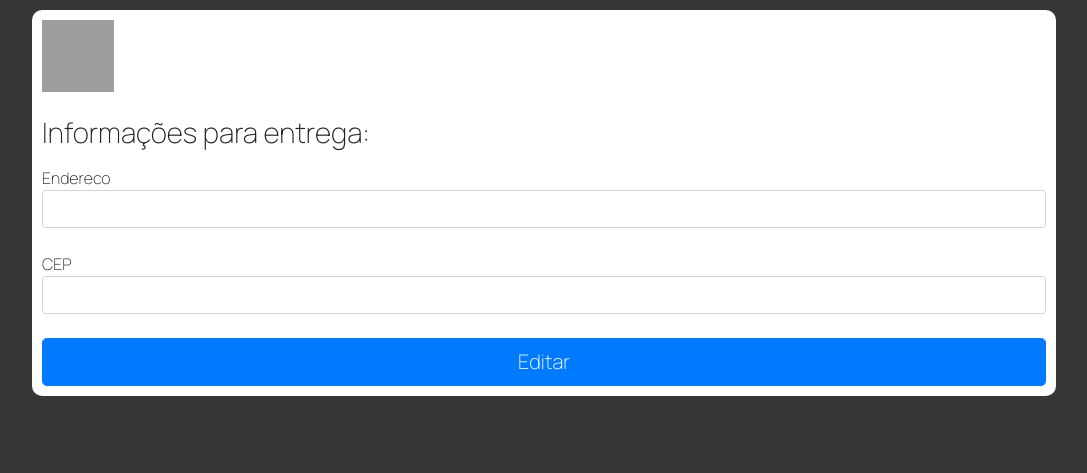
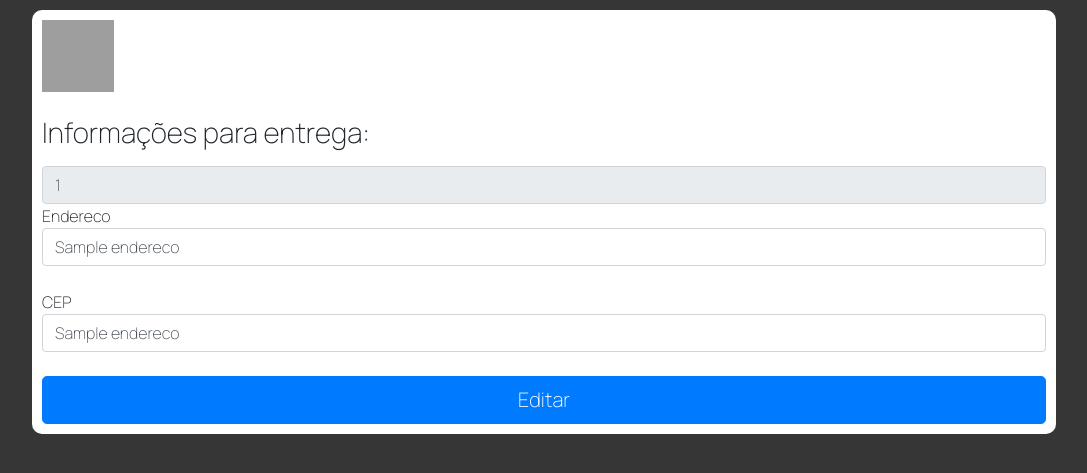
Before and after one commit to LeoGCRocha/trabalho-engenharia-soft, a Flask app: page /editar_endereco in a window 1280 px wide. Shown: the part 100-573 px from the top of the page, without its empty margins (96-1183 px from the left). Run offline with Flask 2, Linux system fonts and the light colour scheme; the visitor is signed in with stand-in values (Sample User, id 1); a database or web service that is not in the repository returns one stand-in record (values such as "Sample title"); some libraries are stand-ins or nearby versions; grey boxes are pictures that could not be loaded.

Commit message:
Ajustando

```diff
--- a/main.py
+++ b/main.py
@@ -2,6 +2,7 @@
 from flask import Flask, render_template, url_for, redirect, session, request
 import hashlib
 from dominio.cliente import Cliente
+from dominio.endereco import Endereco
 from servicostecnicos.conexao import Conexao
 from dominio.produto import Produto
 import sys
@@ -57,7 +58,13 @@ def registro():
 # PAGINA PARA EDITAR ENDEREÇO
 @app.route("/editar_endereco")
 def endereco():
-  return render_template("editar_endereco.html")
+  notLogin()
+  cliente = c.get_cliente_por_id(session['login'])
+  if cliente.getEndereco() == None:
+    # Nenhum endereço cadastro para passar informações
+    return render_template("editar_endereco.html", editar = False)
+  else:
+    return render_template("editar_endereco.html", endereco = cliente.getEndereco(), editar = True)
 # METODO PARA REALIZAÇÃO DO REGISTRO
 @app.route("/registrar", methods= ['POST'])
 def registrar():
@@ -74,7 +81,15 @@ def registrar():
 @app.route("/metodo_editar_endereco", methods= ['POST'])
 def metodo_editar_endereco():
   if request.method == 'POST':
-    pass # CONTINUAR DAQUI
+    notLogin()
+    if request.form['id'] == "0":
+      cliente = c.get_cliente_por_id(session['login'])
+      endereco = Endereco(0,request.form['endereco'],request.form['cep'])
+      cliente.setEndereco(endereco)
+      c.cadastrar_endereco(cliente)
+    else:
+      # EDITANDO ENDERECO
+      pass
   return redirect(url_for('main_page'))
 # LOGOUT
 @app.route("/deslogar")
@@ -86,7 +101,7 @@ def deslogar():
 @app.route("/home")
 def home():
   notLogin()
-  # PAGINA ONDE SÃO REALIZADA AS VENDAS DE PRODUTOS
+  # PAGINA ONDE SÃO REALIZADA AS VENDAS DE ODUTOS
   return render_template('home.html')
 # NOT LOGIN REDIRECT
 def notLogin():
@@ -161,7 +176,7 @@ def registrar_produto():
 def deletar_produto(id):
   admin = isAdmin()
   if admin:
-    c.deletar_produto(id)
+    c.deletar_produto(ids)
     return redirect(url_for('admin_produto'))
   else:
     return redirect(url_for('error', description="Você não tem permissão!", errorId = "403"))
--- a/servicostecnicos/conexao.py
+++ b/servicostecnicos/conexao.py
@@ -1,6 +1,7 @@
 import psycopg2
 from dominio.cliente import Cliente
 from dominio.produto import Produto
+from dominio.endereco import Endereco
 class Conexao:
 	def __init__(self):
 		self.__con = psycopg2.connect(host='localhost', database='browrrashoes',user='postgres', password='postgres')
@@ -49,6 +50,9 @@ class Conexao:
 			return None
 		else:
 			obj = rec[0]
+			print(obj)
+			print(obj[1])
+			print(obj[2])
 			endereco = Endereco(obj[0], obj[1], obj[2])
 			return endereco
 	# CRUD PRODUTOS
@@ -82,3 +86,9 @@ class Conexao:
 		sql = "UPDATE PRODUTO SET \"nome\" = %s, \"link_imagem\"=%s, \"descricao\"=%s, \"preco\"=%s WHERE id = %s"
 		self.__cur.execute(sql,(produto.getNome(), produto.getLinkImagem(), produto.getDescricao(), produto.getPreco(), produto.getId()))
 		self.__con.commit()
+	# CADASTRAR ENDERECO
+	def cadastrar_endereco(self, cliente):
+		sql = "INSERT INTO ENDERECO(endereco,cep,cliente_id)VALUES(%s,%s,%s);"
+		endereco = cliente.getEndereco()
+		self.__cur.execute(sql, (endereco.getEndereco(), endereco.getCEP(),cliente.getId()))
+		self.__con.commit()
--- a/templates/carrinho_de_compras.html
+++ b/templates/carrinho_de_compras.html
@@ -22,7 +22,7 @@
             {% endfor %}
             <div class="d-flex flex-row align-items-center mt-3 p-2 bg-white rounded">
                 <h4>Total: R${{ tot }}</h4><br/>
-                <button class="btn btn-success btn-block btn-lg ml-2 pay-button" type="button">Finalizar compra</button>
+                <a href="/finalizar_pedido" class="btn btn-success btn-block btn-lg ml-2 pay-button">Finalizar compra</a>
             </div>
         </div>
     </div>
--- a/templates/editar_endereco.html
+++ b/templates/editar_endereco.html
@@ -13,12 +13,25 @@ form{
 <form id="register-form" class="form-signin" method="post" action="{{ url_for('metodo_editar_endereco') }}">
     <img class="mb-4" src="https://getbootstrap.com/docs/4.0/assets/brand/bootstrap-solid.svg" alt="" width="72" height="72">
     <h1 class="h3 mb-3 font-weight-normal">Informações para entrega:</h1>
+    {% if editar == False  %}
+    Id
+    <input type="text" value="0" readonly id="inputId" name="id" class="form-control">
     Endereco
-    <input type="text" id="inputEndereco" name="enderecoInput" class="form-control">
-    <br/s>
+    <input type="text" id="inputEndereco" name="endereco" class="form-control">
+    <br/>
     CEP
     <input type="text" id="inputCEP" minlength="11" maxlength="11" onkeypress="if (!isNaN(String.fromCharCode(window.event.keyCode))) return true; else return false;" name="cep" class="form-control" required>
     <br/>
+    <button class="btn btn-lg btn-primary btn-block" type="submit">Adicionar</button>
+    {% else %}
+    <input type="text" value="{{ endereco.getId() }}" readonly id="inputId" name="id" class="form-control">
+    Endereco
+    <input type="text" id="inputEndereco" value="{{ endereco.getEndereco() }}" name="endereco" class="form-control">
+    <br/>
+    CEP
+    <input type="text" id="inputCEP" value="{{ endereco.getCEP() }}" minlength="11" maxlength="11" onkeypress="if (!isNaN(String.fromCharCode(window.event.keyCode))) return true; else return false;" name="cep" class="form-control" required>
+    <br/>
     <button class="btn btn-lg btn-primary btn-block" type="submit">Editar</button>
+    {% endif %}
 </form>
 {% endblock %}
```
